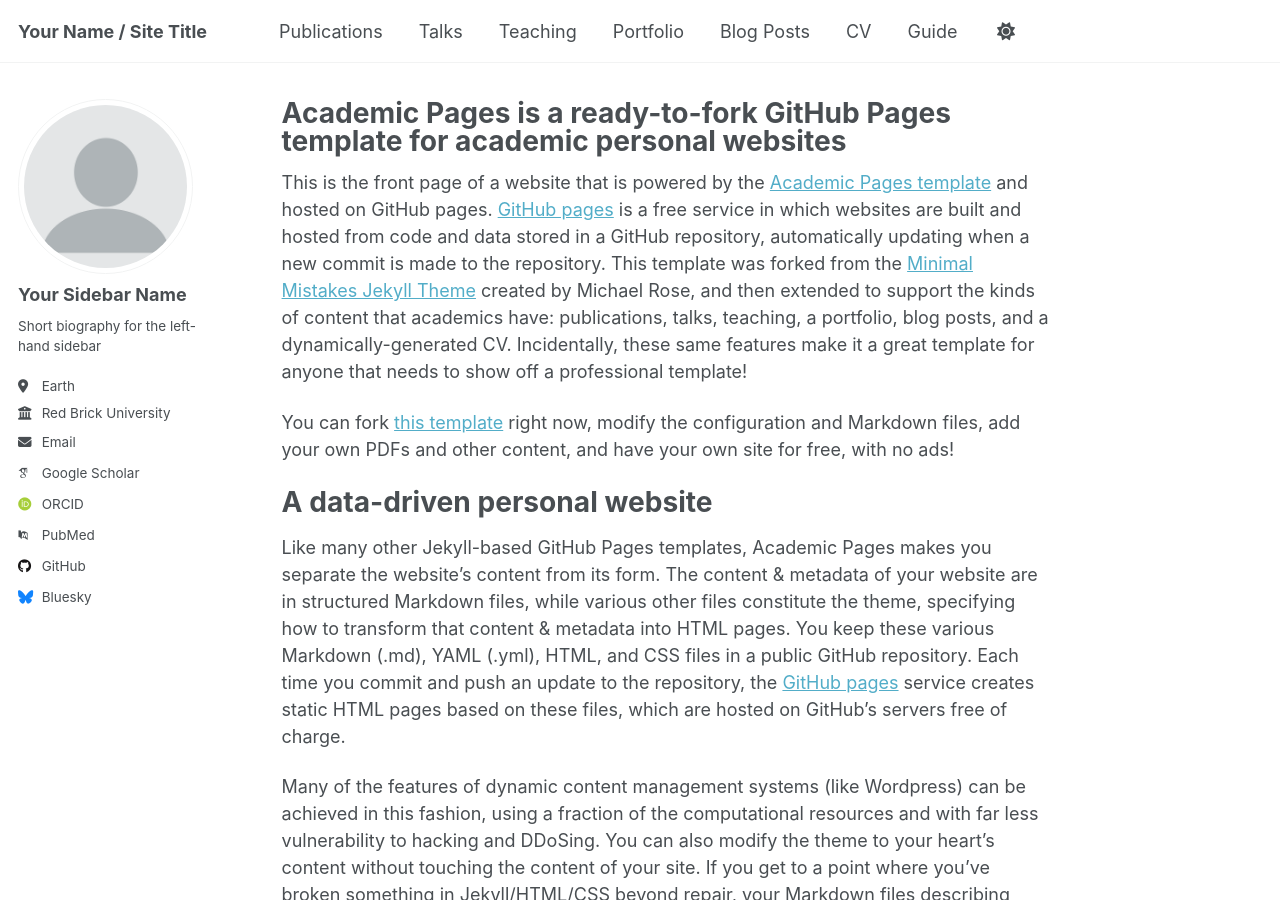
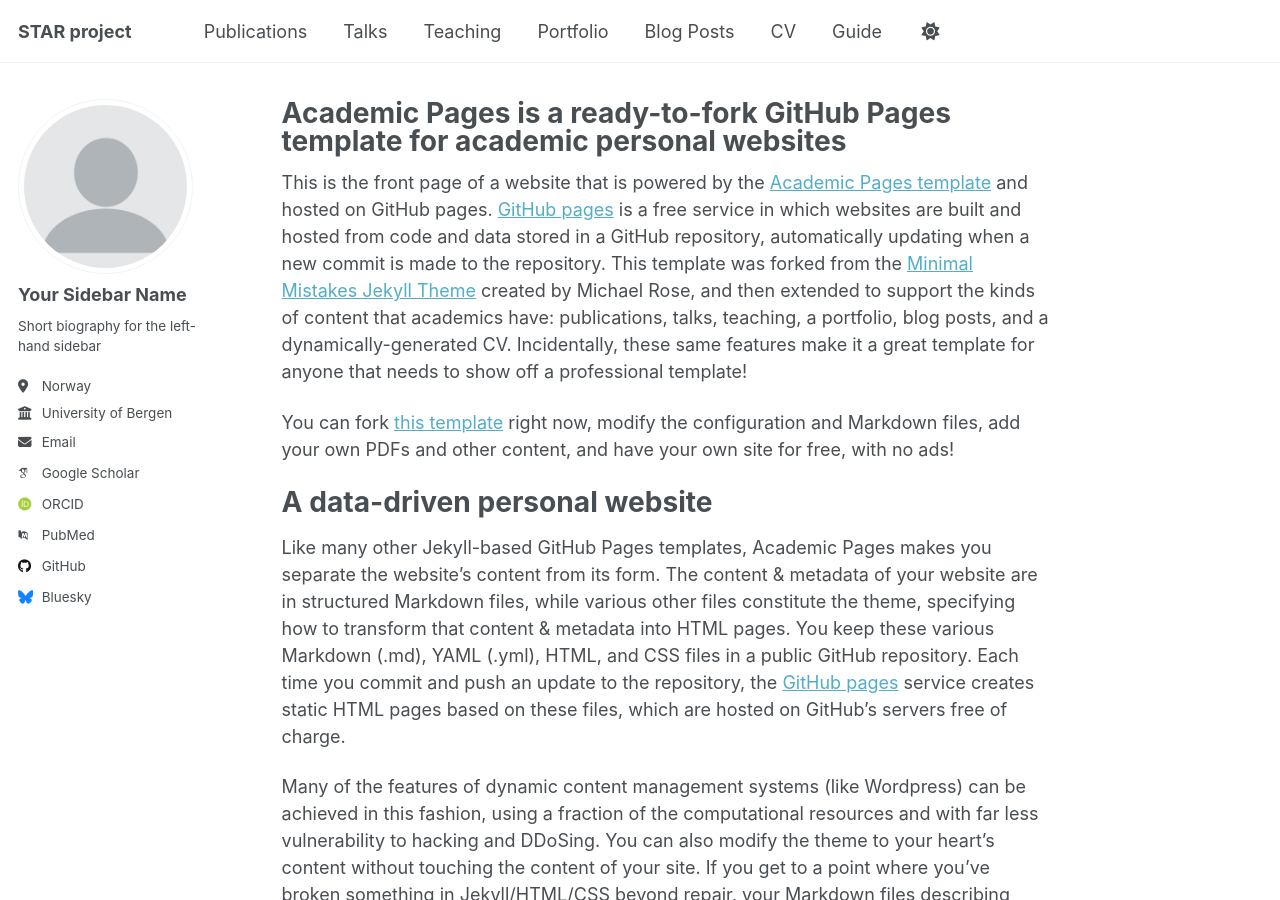
Before and after one commit to Margot-D/STAR, a Jekyll site: the page built from _pages/about.md, in a window 1280 px wide and 900 px high. Built offline with Jekyll 4.4.1, drawn with Linux system fonts in a browser that asks for light colours; some web fonts are replaced; a script that is not in the unit is left out.

Commit message:
Update _config.yml

```diff
--- a/_config.yml
+++ b/_config.yml
@@ -8,8 +8,8 @@
 
 # Basic Site Settings
 locale                   : "en-US"
-site_theme               : "default"
-title                    : "Your Name / Site Title"
+site_theme               : "light"
+title                    : "STAR project"
 title_separator          : "-"
 name                     : &name "Your Name"
 description              : &description "personal description"
@@ -26,8 +26,8 @@ author:
   name             : "Your Sidebar Name"
   pronouns         : # example: "she/her"
   bio              : "Short biography for the left-hand sidebar"
-  location         : "Earth"
-  employer         : "Red Brick University"
+  location         : "Norway"
+  employer         : "University of Bergen"
   uri              : # URL
   email            : "none@example.org"
 
```
